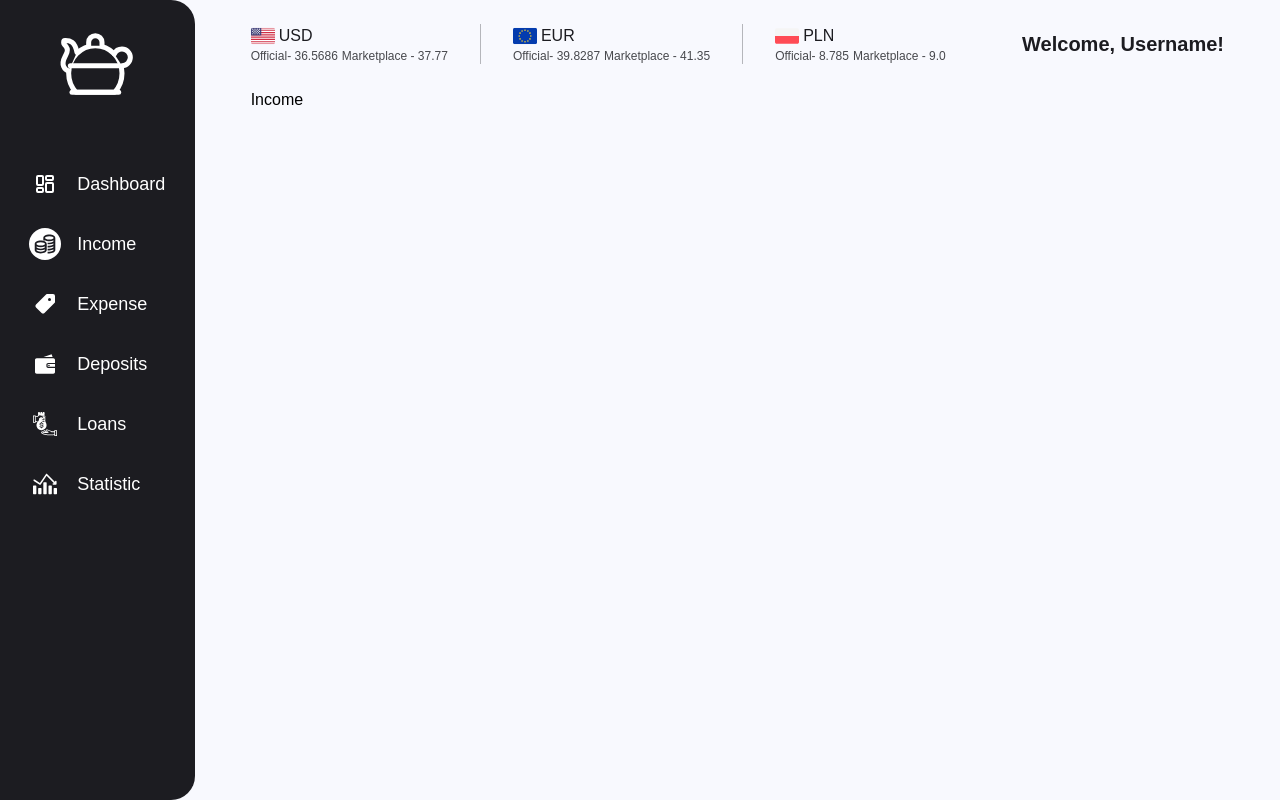
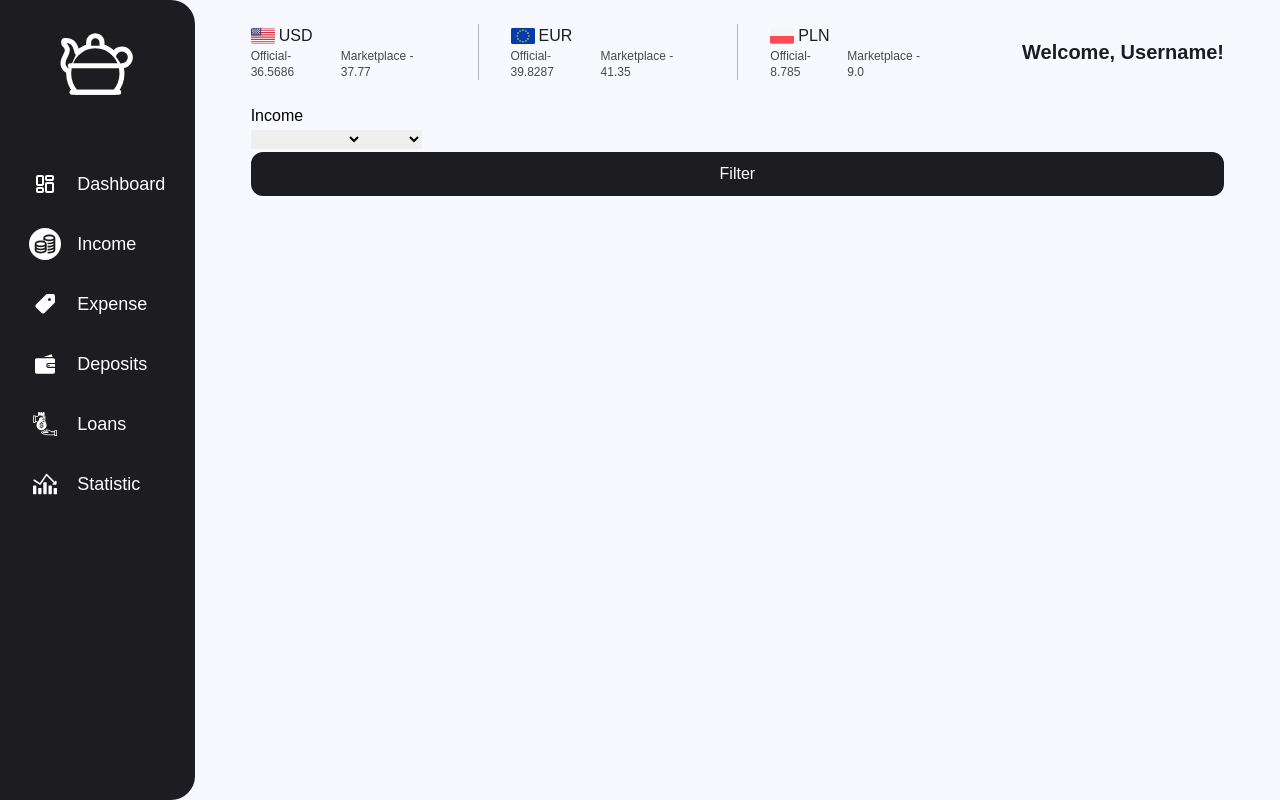
Before and after one commit to 418-Teapot-Team/budget-tracker, a Vue app in the folder frontend/: page /income in a window 1280 px wide. Built offline with nearby package versions, Linux system fonts and the light colour scheme.

Commit message:
fixed auth

```diff
--- a/frontend/src/layouts/MainLayout.vue
+++ b/frontend/src/layouts/MainLayout.vue
@@ -45,7 +45,11 @@
             </div>
           </li>
         </ul>
-        <div class="text-black font-bold text-xl">Welcome, Username!</div>
+        <span
+          class="text-black font-bold text-xl w-72 h-7 text-end text-ellipsis whitespace-nowrap overflow-hidden"
+        >
+          Welcome, Username!
+        </span>
       </div>
       <router-view />
     </div>
--- a/frontend/src/stores/auth.js
+++ b/frontend/src/stores/auth.js
@@ -27,12 +27,12 @@ export default defineStore('auth', {
         this.error = {};
         this.isError = false;
         this.message = '';
-        const { token } = await HttpClient.post('auth/sign-in', {
+        const { data } = await HttpClient.post('auth/sign-in', {
           email: payload.email,
           password: payload.password,
         });
         this.message = 'Вітаємо у системі';
-        localStorage.setItem('tracker-auth-token', token);
+        localStorage.setItem('tracker-auth-token', data?.token);
         this.isSuccess = true;
       } catch (e) {
         console.log(e);
--- a/frontend/src/utils/HttpClient.js
+++ b/frontend/src/utils/HttpClient.js
@@ -3,8 +3,8 @@ import axios from 'axios';
 const headers = {
   Accept: 'application/json',
   'Content-Type': 'application/json; charset=utf-8',
-  'Access-Control-Allow-Credentials': true,
-  'X-Requested-With': 'XMLHttpRequest',
+  // 'Access-Control-Allow-Credentials': true,
+  // 'X-Requested-With': 'XMLHttpRequest',
 };
 
 const injectToken = (config) => {
--- a/frontend/src/views/Income.vue
+++ b/frontend/src/views/Income.vue
@@ -1,5 +1,24 @@
 <template>
-  <section>Income</section>
+  <section>
+    <!-- filters -->
+    <div>
+      <span>Income</span>
+      <vee-form>
+        <vee-field name="category" as="select">
+          <option>Bussiness</option>
+          <option>Enterteimant</option>
+          <option>Others</option>
+        </vee-field>
+        <vee-field name="filter" as="select">
+          <option>Date</option>
+          <option>Value</option>
+        </vee-field>
+        <app-button text="Filter" type="submit" />
+      </vee-form>
+    </div>
+    <!-- table -->
+    <div></div>
+  </section>
 </template>
 
 <script>
```
